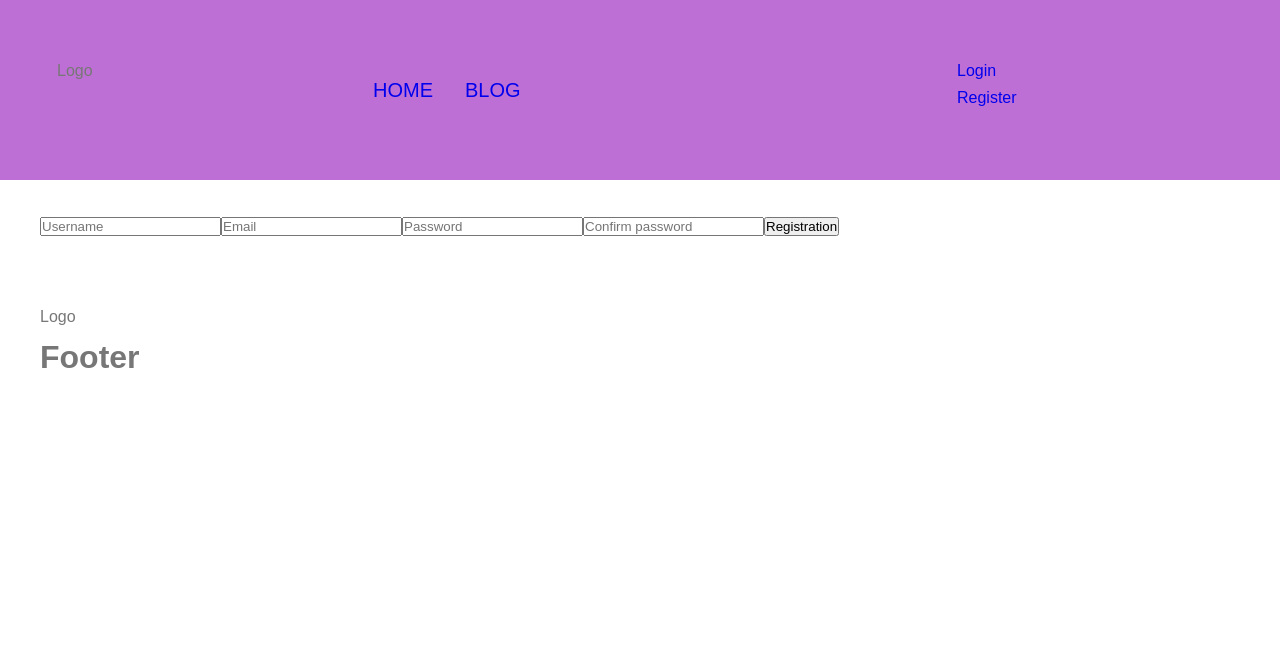
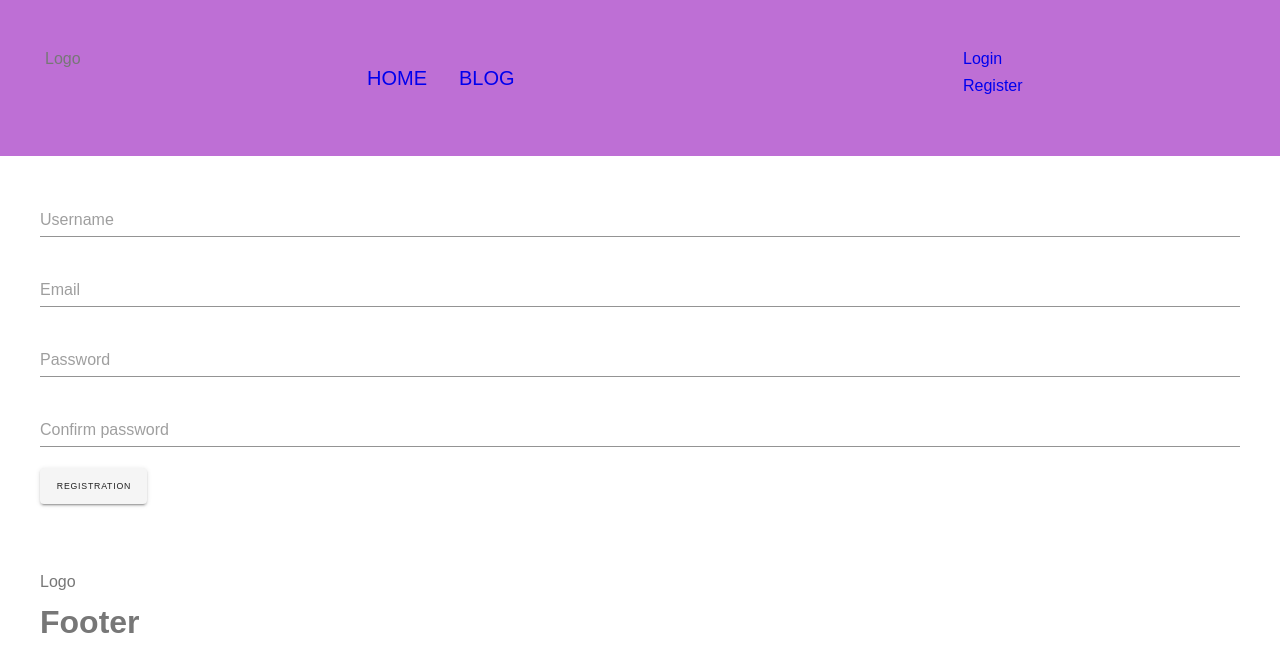
Before and after one commit to franek86/bugobrew, a Nuxt app: page /auth/register in a window 1280 px wide. Shown: the top 672 px of the page. Built offline with nearby package versions, Linux system fonts and the light colour scheme; no server answers.

Commit message:
inputs login and register validation with vuetify

```diff
--- a/nuxt.config.js
+++ b/nuxt.config.js
@@ -35,7 +35,7 @@ export default {
   ** Nuxt.js dev-modules
   */
   buildModules: [
-
+    '@nuxtjs/vuetify',
   ],
   /*
   ** Nuxt.js modules
@@ -88,6 +88,7 @@ export default {
     ** You can extend webpack config here
     */
     extend (config, ctx) {
-    }
+    },
+
   }
 }
--- a/package.json
+++ b/package.json
@@ -18,5 +18,7 @@
     "sass": "^1.26.5",
     "sass-loader": "^8.0.2"
   },
-  "devDependencies": {}
+  "devDependencies": {
+    "@nuxtjs/vuetify": "^1.11.2"
+  }
 }
--- a/pages/auth/login.vue
+++ b/pages/auth/login.vue
@@ -1,10 +1,10 @@
 <template>
     <div class="container">
-        <form>
-            <input v-model="userInfo.identifier" type="email" placeholder="Email">
-            <input v-model="userInfo.password " type="password" placeholder="Password">
-            <button class="btn--primary" @click.prevent="submitForm()">Login</button>
-        </form>
+        <v-form>
+            <v-text-field v-model="userInfo.identifier" type="email" :rules="[v => !!v || 'Username is required']" placeholder="Email"></v-text-field>
+            <v-text-field v-model="userInfo.password " type="password" :rules="[v => !!v || 'Password is required']" placeholder="Password"></v-text-field>
+            <v-btn class="btn--primary" @click.prevent="submitForm()">Login</v-btn>
+        </v-form>
 
 
     </div>
--- a/pages/auth/register.vue
+++ b/pages/auth/register.vue
@@ -1,14 +1,14 @@
 <template>
     <div class="container">
-        <form>
+        <v-form>
 
-            <input v-model="userInfo.username" type="name" placeholder="Username" required>
+            <v-text-field v-model="userInfo.username" type="name" placeholder="Username" :rules="username" required></v-text-field>
 
-            <input v-model="userInfo.email" type="email" placeholder="Email" required>
-            <input v-model="userInfo.password " type="password" placeholder="Password" required>
-            <input v-model="userInfo.passwordConfirm " type="password" placeholder="Confirm password" :error="!validPassword()" required>
-            <button class="btn--primary" @click.prevent="registerForm()">Registration</button>
-        </form>
+            <v-text-field v-model="userInfo.email" type="email" placeholder="Email" :rules="emailRules" required></v-text-field>
+            <v-text-field v-model="userInfo.password " type="password" placeholder="Password" :rules="passwordRules" error-count="5" required></v-text-field>
+            <v-text-field v-model="userInfo.passwordConfirm " type="password" placeholder="Confirm password" :rules="confirmPasswordRules" required></v-text-field>
+            <v-btn class="btn--primary" @click.prevent="registerForm()">Registration</v-btn>
+        </v-form>
 
 
     </div>
@@ -24,7 +24,7 @@ export default {
 
     data(){
         return{
-            errorMsg: null,
+
             showPassword: false,
             userInfo:{
                 username:'',
@@ -32,6 +32,26 @@ export default {
                 password:'',
                 confirmPassword:''
             },
+
+            username:[
+                v => !!v || 'Username is required',
+            ],
+
+            emailRules: [
+            v => !!v || 'Email is required',
+            v => /.+@.+/.test(v) || 'E-mail must be valid'
+            ],
+            passwordRules: [
+                v => !!v || 'Password is required',
+                v => (v && v.length >= 5) || 'Password must have 5+ characters',
+                v => /(?=.*[A-Z])/.test(v) || 'Must have one uppercase character',
+                v => /(?=.*\d)/.test(v) || 'Must have one number',
+                v => /([!@$%])/.test(v) || 'Must have one special character [!@#$%]'
+            ],
+
+            confirmPasswordRules:[
+                confirmation => confirmation === this.userInfo.password || 'Passwords must match'
+            ]
 
         }
     },
@@ -47,11 +67,9 @@ export default {
             }
 
         },
+    },
 
-        validPassword(){
-            this.userInfo.password == this.userInfo.confirmPassword
-        }
-    }
+
 
 }
 </script>
```
Also changed, not shown: 1 other file (tests, documents, lock files or other folders).
